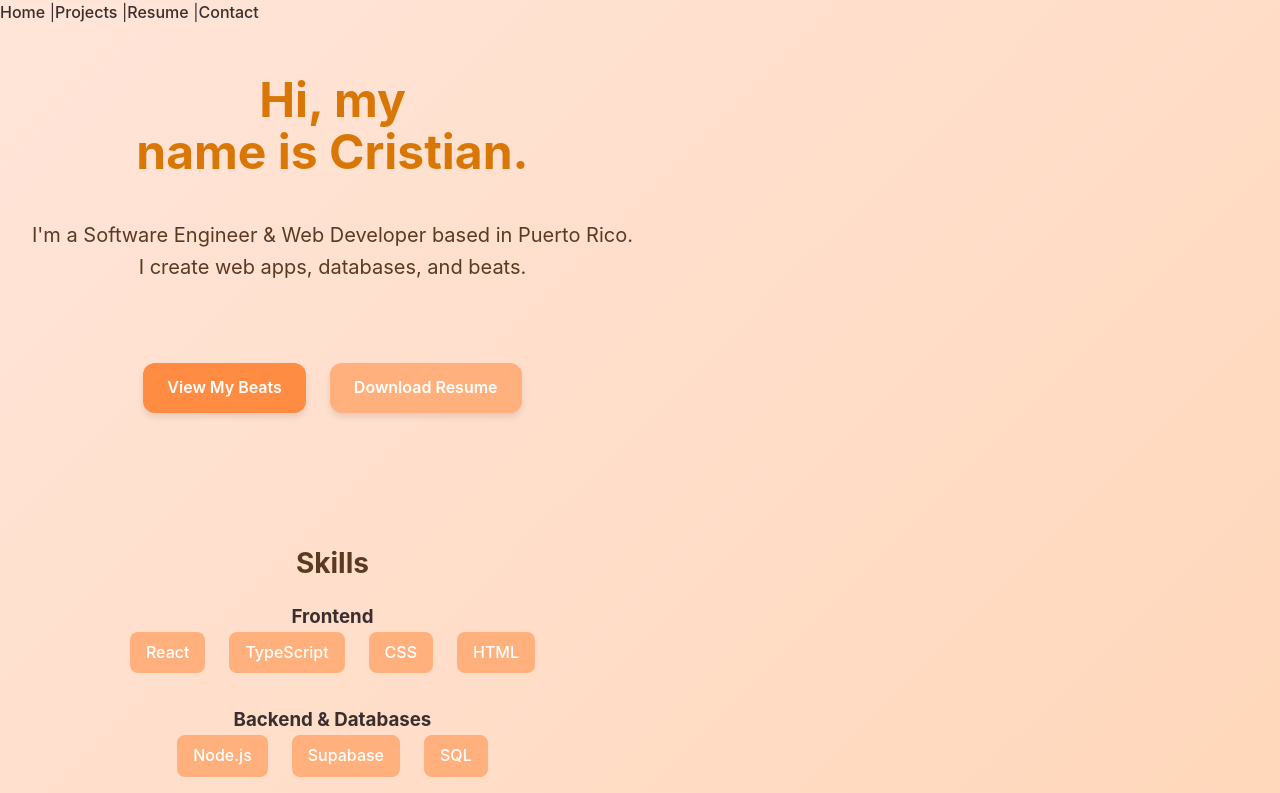
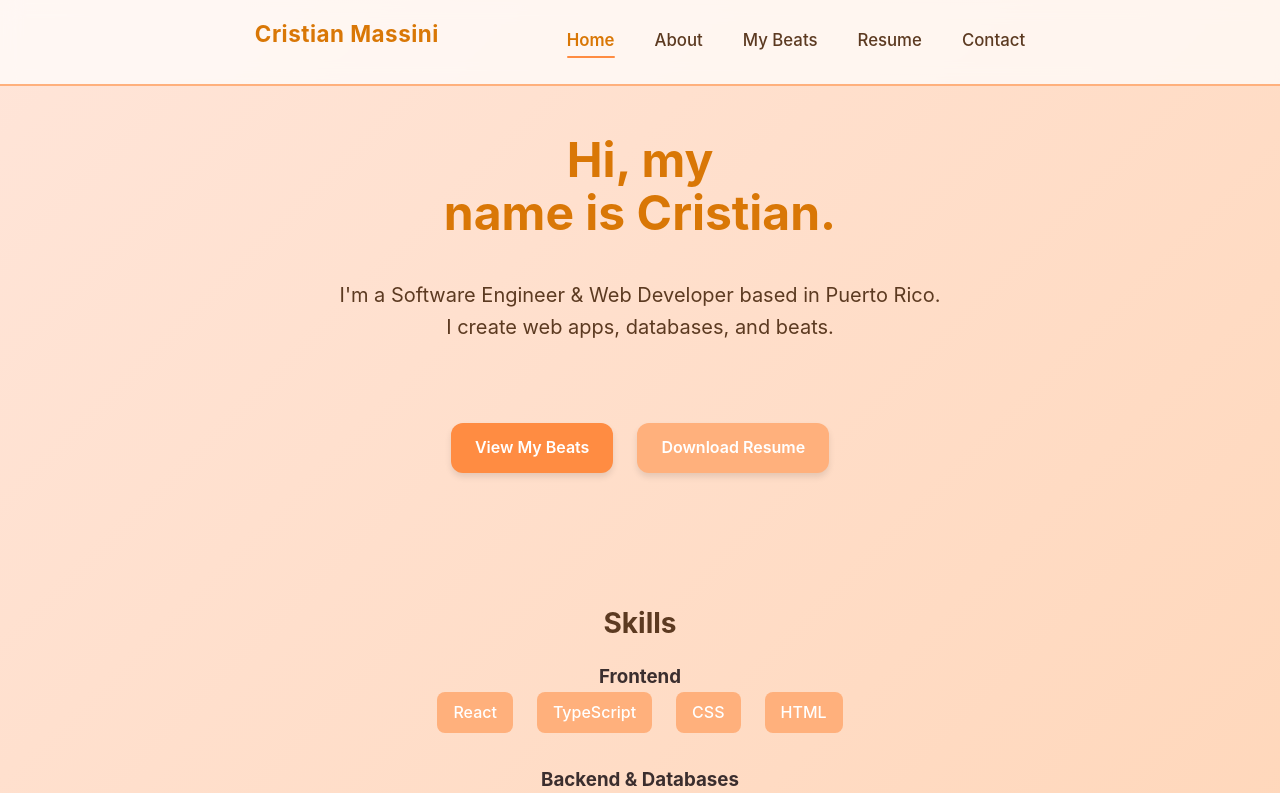
Before and after one commit to Massinl/myPortfolio, a React (Vite) app in the folder webPage/: page / in a window 1280 px wide. Shown: the top 793 px of the page. Built offline with nearby package versions, Linux system fonts and the light colour scheme.

Commit message:
fixed nav Bar! now stretches completely

```diff
--- /dev/null
+++ b/webPage/src/components/Navbar.css
@@ -0,0 +1,84 @@
+/* === Navbar (Web Portfolio) === */
+.navbar {
+  width: 100vw;
+  display: flex;
+  align-items: center;
+  justify-content: space-between;
+  background: rgba(255, 255, 255, 0.7);
+  backdrop-filter: blur(10px);
+  border-bottom: 2px solid #ffb07c;
+  padding: 1rem 3rem;
+  position: sticky;
+  top: 0;
+  z-index: 50;
+}
+
+/* Logo */
+.navbar-logo {
+  font-family: "Inter", sans-serif;
+  font-weight: 700;
+  font-size: 1.4rem;
+  color: #d97706;
+  letter-spacing: 0.5px;
+}
+
+/* Links */
+.navbar-links {
+  display: flex;
+  gap: 2.5rem;
+}
+
+.navbar-links a {
+  font-family: "Inter", sans-serif;
+  font-weight: 500;
+  font-size: 1.05rem;
+  color: #5c3a21;
+  text-decoration: none;
+  transition: all 0.3s ease;
+  position: relative;
+  padding-bottom: 2px;
+}
+
+/* Hover + Active */
+.navbar-links a:hover {
+  color: #d97706;
+}
+
+.navbar-links a.active {
+  color: #d97706;
+  font-weight: 600;
+}
+
+.navbar-links a.active::after {
+  content: "";
+  position: absolute;
+  bottom: -2px;
+  left: 0;
+  width: 100%;
+  height: 2px;
+  background: #ff8c42;
+  border-radius: 2px;
+}
+
+/* === Desktop focus (Web only) === */
+@media (min-width: 1024px) {
+  .navbar {
+    justify-content: center;
+    gap: 8rem;
+  }
+}
+
+/* === Medium screens === */
+@media (max-width: 1024px) {
+  .navbar {
+    flex-direction: column;
+    gap: 0.5rem;
+    padding: 1rem 1.5rem;
+  }
+
+  .navbar-links {
+    flex-wrap: wrap;
+    justify-content: center;
+    gap: 1.2rem;
+  }
+}
--- a/webPage/src/components/Navbar.tsx
+++ b/webPage/src/components/Navbar.tsx
@@ -1,14 +1,31 @@
-
-import React from 'react';
-import { Link } from 'react-router-dom';
+import React from "react";
+import { Link, useLocation } from "react-router-dom";
+import "./Navbar.css";
 
 export default function Navbar() {
+  const location = useLocation();
+
   return (
-    <nav>
-      <Link to="/">Home</Link> |
-      <Link to="/projects">Projects</Link> |
-      <Link to="/resume">Resume</Link> |
-      <Link to="/contact">Contact</Link>
+    <nav className="navbar">
+      <h2 className="navbar-logo">Cristian Massini</h2>
+
+      <div className="navbar-links">
+        <Link to="/" className={location.pathname === "/" ? "active" : ""}>
+          Home
+        </Link>
+        <Link to="/about" className={location.pathname === "/about" ? "active" : ""}>
+          About
+        </Link>
+        <Link to="/beats" className={location.pathname === "/beats" ? "active" : ""}>
+          My Beats
+        </Link>
+        <Link to="/resume" className={location.pathname === "/resume" ? "active" : ""}>
+          Resume
+        </Link>
+        <Link to="/contact" className={location.pathname === "/contact" ? "active" : ""}>
+          Contact
+        </Link>
+      </div>
     </nav>
   );
 }
```
